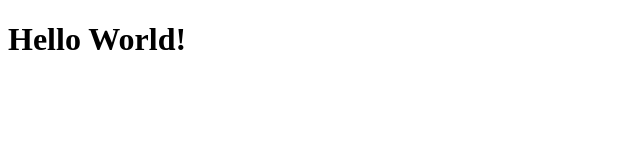
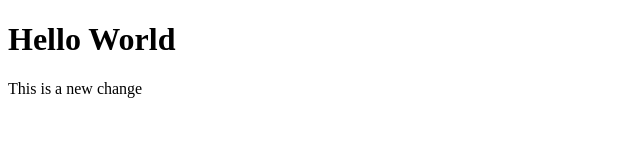
Before and after one commit to corronwarren2/hello_world_june, a plain HTML site: page index.html in a window 1280 px wide. Shown: the whole page, without its empty margins (0-640 px from the left). Drawn offline with Linux system fonts and the light colour scheme.

Commit message:
ad paragraph

```diff
--- a/index.html
+++ b/index.html
@@ -7,6 +7,7 @@
     <title>My First Repository</title>
 </head>
 <body>
-    <h1>Hello World!</h1>
+    <h1>Hello World</h1>
+    <p>This is a new change</p>
 </body>
-</html>
+</html
```
